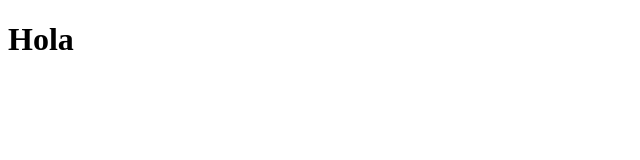
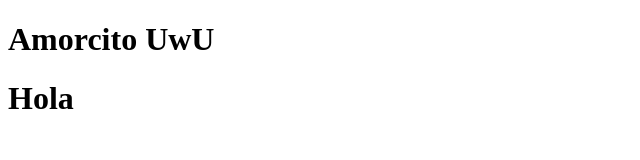
Before and after one commit to Marvkare117/Amorcito, a plain HTML site: page index.html in a window 1280 px wide. Shown: the whole page, without its empty margins (0-640 px from the left). Drawn offline with Linux system fonts and the light colour scheme.

Commit message:
Se agrego header

```diff
--- a/index.html
+++ b/index.html
@@ -6,6 +6,9 @@
     <title>Document</title>
 </head>
 <body>
+    <header>
+        <H1>Amorcito UwU</H1>
+    </header>
     <h1>Hola </h1>
     <script src="./index.js"></script>
 </body>
```
